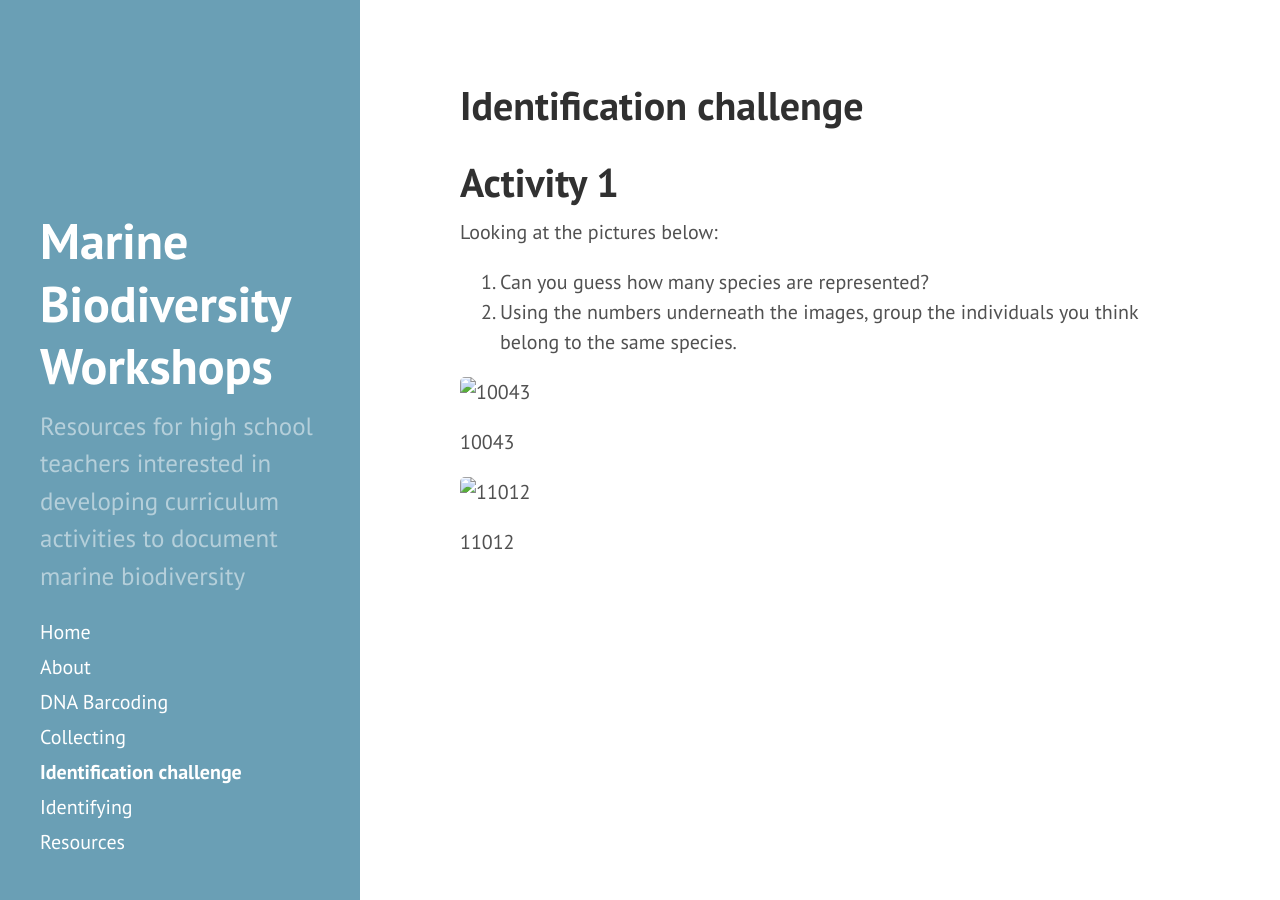
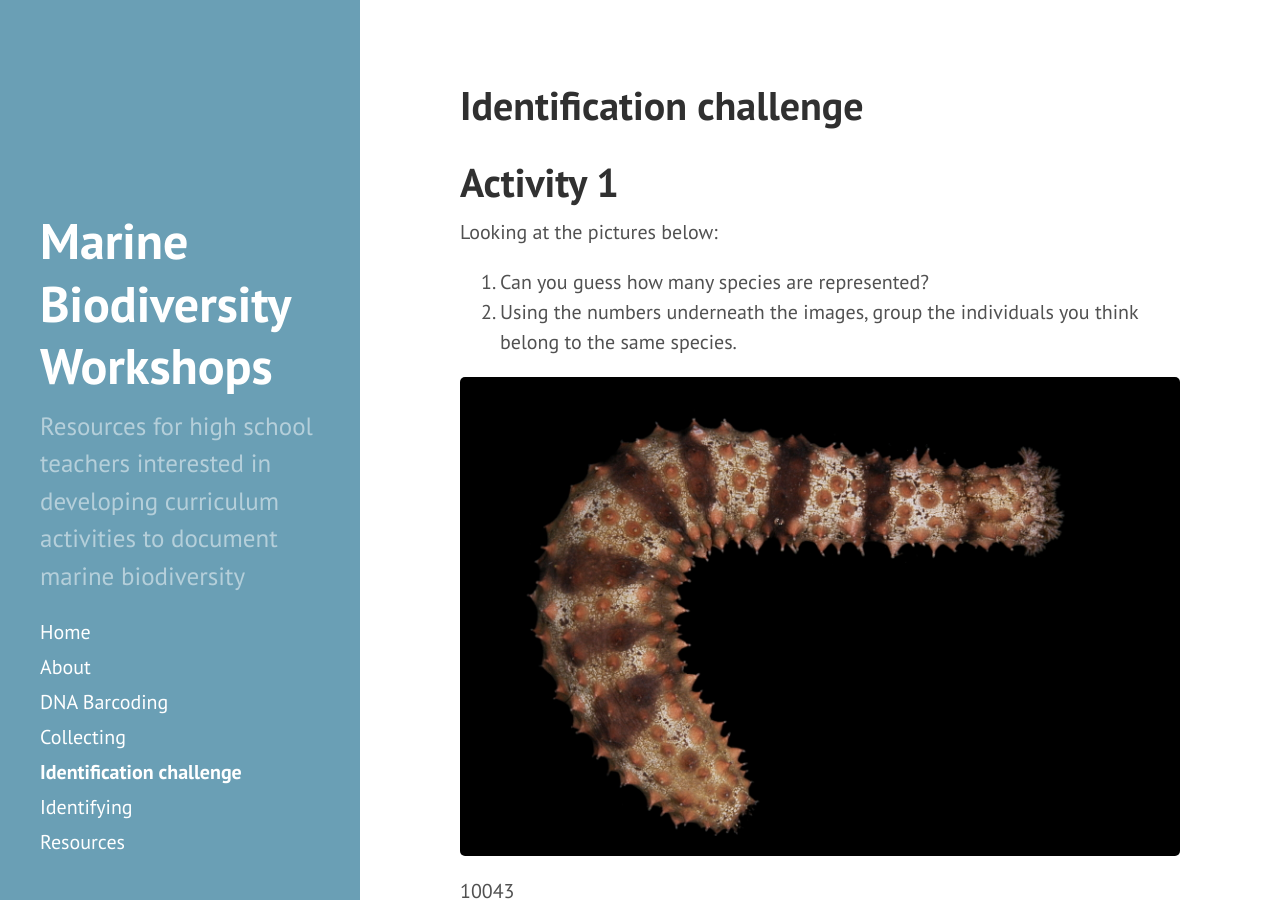
Before and after one commit to marine-diversity-workshops/marine-diversity-workshops.github.io, a Jekyll site: the page built from identification-challenge.md, in a window 1280 px wide and 900 px high. Built offline with Jekyll 4.4.1, drawn with Linux system fonts in a browser that asks for light colours; nearby versions of some CDN libraries.

Commit message:
test fix URL

```diff
--- a/identification-challenge.md
+++ b/identification-challenge.md
@@ -12,8 +12,8 @@ Looking at the pictures below:
    belong to the same species.
 
 
-![10043](img/10043-HI09-2637.jpg)
+![10043]({{ site.baseurl }}img/10043-HI09-2637.jpg)
 10043
 
-![11012](img/11012-dFMOK11-0571.jpg)
+![11012]({{ site.baseurl }}img/11012-dFMOK11-0571.jpg)
 11012
```
